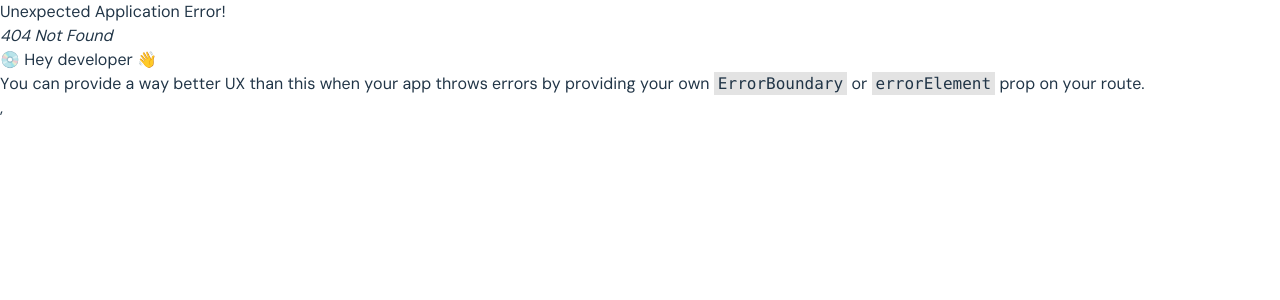
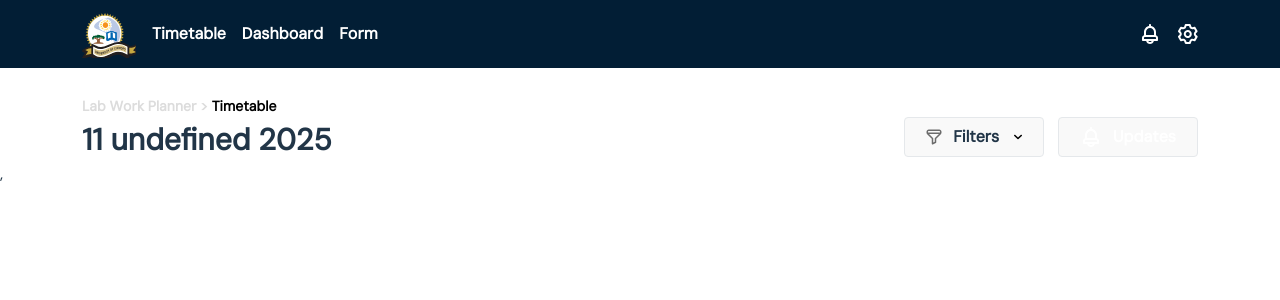
Before and after one commit to mothibimalebana/lab-work-planner, a React (Vite) app: page /Timetable in a window 1280 px wide. Before the commit this address had no page. Shown: the top 300 px of the page. Built offline with nearby package versions, Linux system fonts and the light colour scheme.

Commit message:
style: date, filter button as well as updates button have been introduced and styled

```diff
--- a/src/App.tsx
+++ b/src/App.tsx
@@ -1,3 +1,4 @@
+import { Outlet } from "react-router"
 import Header from "./components/Header"
 import Navbar from "./components/Navbar"
 
@@ -7,6 +8,7 @@ function App() {
     <>
       <Navbar/>
       <Header/>
+      <Outlet/>
     </>
   )
 }
--- a/src/components/Header.tsx
+++ b/src/components/Header.tsx
@@ -1,9 +1,9 @@
 const Header = () => {
     const page = window.location.pathname.slice(1)
     return(
-        <div className="header px-[5.12rem] mt-7">
+        <div className="md:header px-[5.12rem] mt-7">
             <div className="breadCrumbs">
-                <h3 className={`text-black text-[0.875rem]`}><span className="text-[#DCDCDC]">{`Lab Work Planner >`}</span> { page } </h3>
+                <h3 className={`text-black text-[0.875rem] font-bold`}><span className="text-[#DCDCDC]">{`Lab Work Planner >`}</span> { page } </h3>
             </div>
         </div>
     )
--- /dev/null
+++ b/src/components/Timetable/Breadcrumbs.tsx
@@ -0,0 +1,36 @@
+import { dropDownIcon, filterIcon, notificationIcon } from "../../assets/svg/SVG";
+
+const BreadCrumbs = () => {
+    const months = ['January', 'February', 'March', 'April', 'May', 'June', 'July', 'August', 'September', 'October', 'November', 'December']
+    const today = new Date();
+    const date = today.toLocaleDateString();
+    const dd = date.slice(0,2);
+    const mm = months[Number(date.slice(3,5)) - 1];
+    const yyyy = date.slice(6)
+    const dateString = dd + ' ' + ' ' + mm + ' '  + yyyy
+    console.log(dd, mm, yyyy)
+
+    return (
+        <div className="md:breadCrumbs flex flex-col px-[5.12rem] h-full w-full">
+            <div className="top flex justify-between">
+                <div className="date font-bold text-[1.875rem]">{dateString}</div>
+                <div className="btns flex gap-[0.87rem]">
+                    <button className="flex text-center items-center gap-2.5">
+                        <div className="icon">{filterIcon.element}</div>
+                        <p><b>Filters</b></p>
+                        <div className="icon">{dropDownIcon.element}</div>
+                    </button>
+                    <button className="flex text-center text-white bg-[#021E35] items-center gap-2.5">
+                        <div className="icon">{notificationIcon.element}</div>
+                        <p><b>Updates</b></p>
+                    </button>
+                </div>
+            </div>
+            <div className="month"></div>
+            <div className="salaryDashboard"></div>
+            <div className="chips"></div>
+        </div>
+    )
+}
+
+export default BreadCrumbs
--- /dev/null
+++ b/src/components/Timetable/Timetable.tsx
@@ -0,0 +1,11 @@
+import BreadCrumbs from "./Breadcrumbs"
+
+const Timetable = () => {
+    return(
+        <div className="timetable">
+            <BreadCrumbs/>
+        </div>
+    )
+}
+
+export default Timetable;
--- a/src/index.css
+++ b/src/index.css
@@ -54,13 +54,13 @@ h1 {
 }
 
 button {
-  border-radius: 8px;
-  border: 1px solid transparent;
-  padding: 0.6em 1.2em;
+  width: 8.75rem;
+  height: 2.5rem;
+  padding: 0.625rem 1.25rem;
+  border-radius: 0.25rem;
+  border: 1px solid #E5E8EB;
   font-size: 1em;
   font-weight: 500;
-  font-family: inherit;
-  background-color: #1a1a1a;
   cursor: pointer;
   transition: border-color 0.25s;
 }
```
Also changed, not shown: src/main.tsx (+7 -0 lines).
